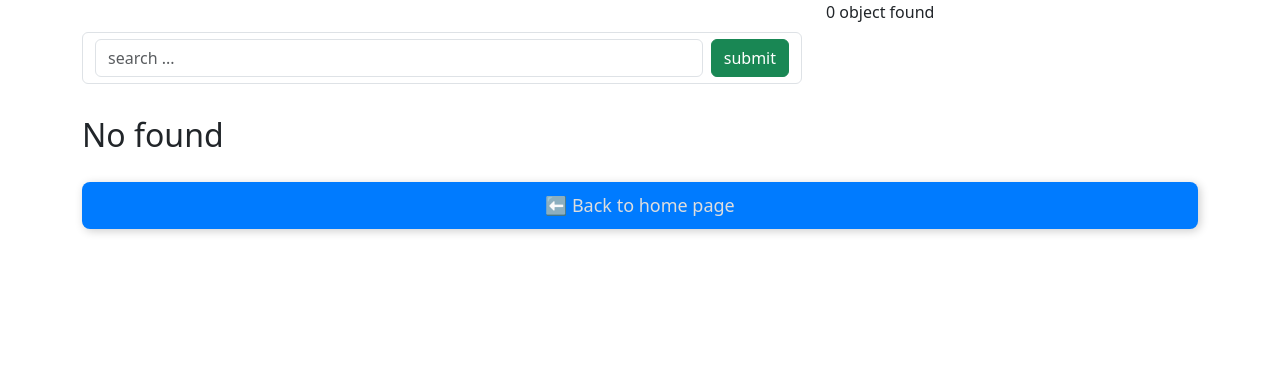
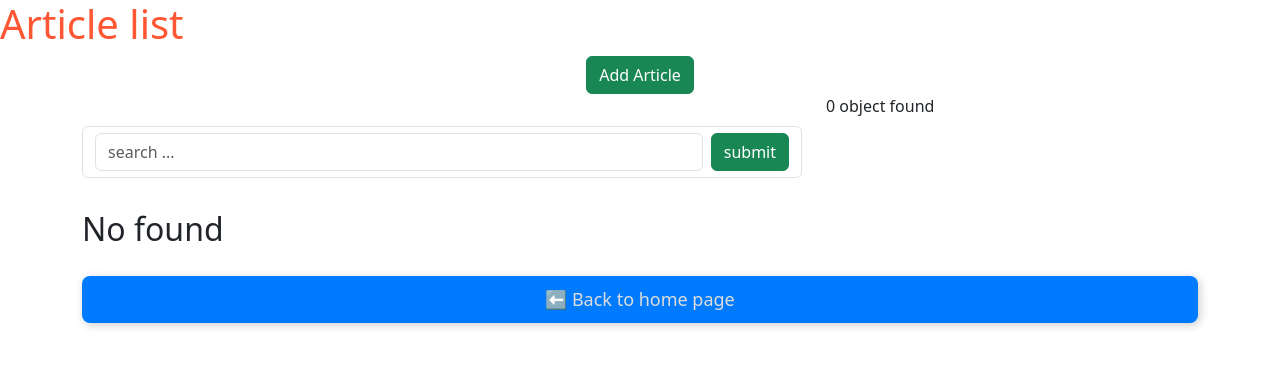
Before and after one commit to Azimboyev-F7/Django_project, a Django app: page /blogs/ in a window 1280 px wide. Shown: the top 367 px of the page. Run offline with Django 5.2, Linux system fonts and the light colour scheme; data that the repository does not hold is empty; parts of the project's set-up code (start-up, migrations or seed data) failed here and were passed over.

Commit message:
modified

```diff
--- a/django_projects/news_project/main/views.py
+++ b/django_projects/news_project/main/views.py
@@ -35,3 +35,6 @@ def detail(request,pk):
     }
 
     return render(request, "article/detail.html", context)
+
+def create(request):
+    return render(request, "article/create.html")
--- a/django_projects/news_project/templates/article/blogs.html
+++ b/django_projects/news_project/templates/article/blogs.html
@@ -5,12 +5,18 @@
 
 {% block header %}
     <link rel="stylesheet" href="{% static 'css/blog.css' %}">
+    <h1 style="color: #ff5733">Article list</h1>
 {% endblock %}
 
 {% block content %}
     <div class="container">
 
+        <div class="row">
+            <div class="col-md-4 offset-4 d-flex justify-content-center ">
+            <a class="btn btn-success" type="submit">Add Article</a>
 
+            </div>
+        </div>
         <div class="row">
             <div class="row">
                 <div class="col-8 my-3">
```
Also changed, not shown: django_projects/news_project/templates/article/create.html (added, +10 -0 lines).
